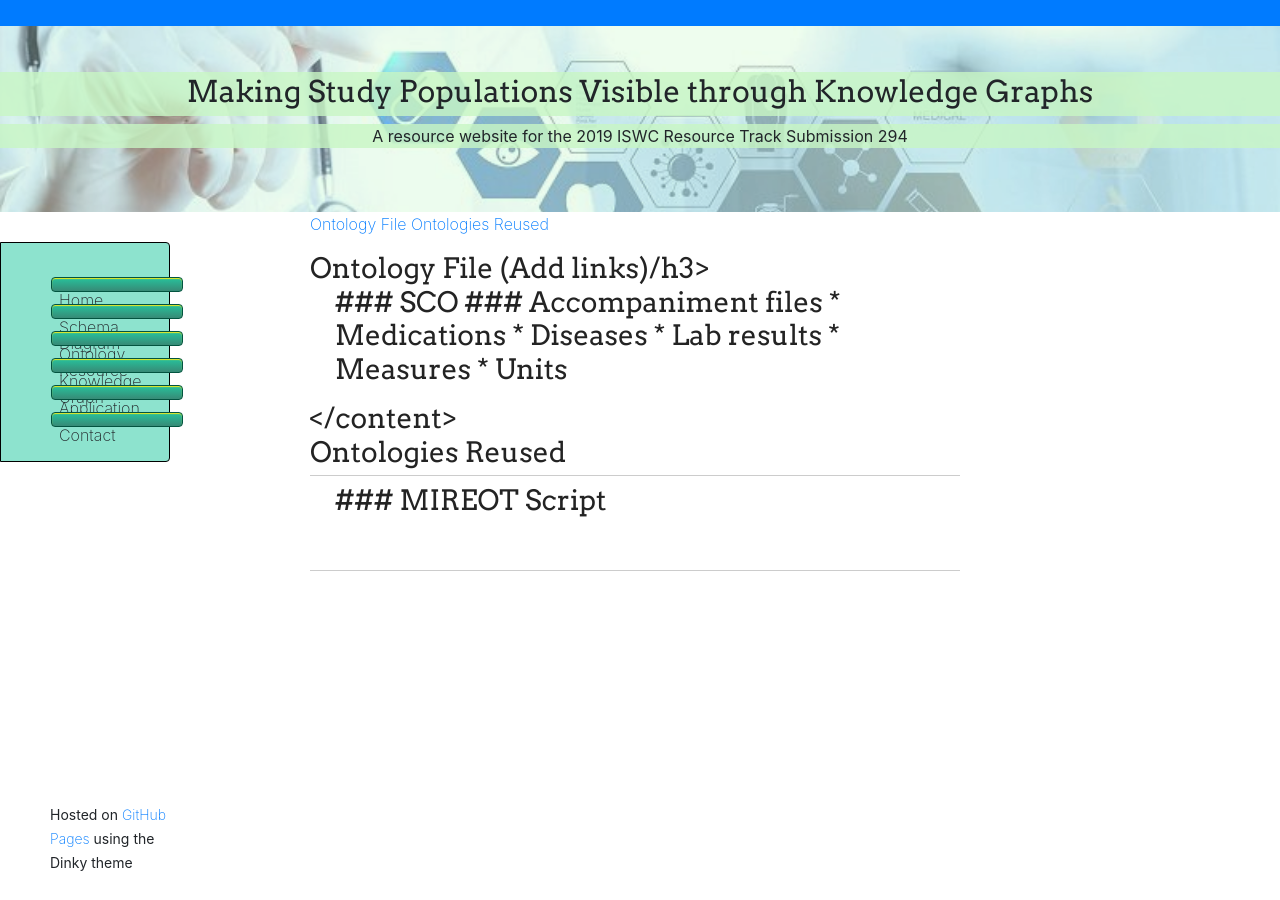
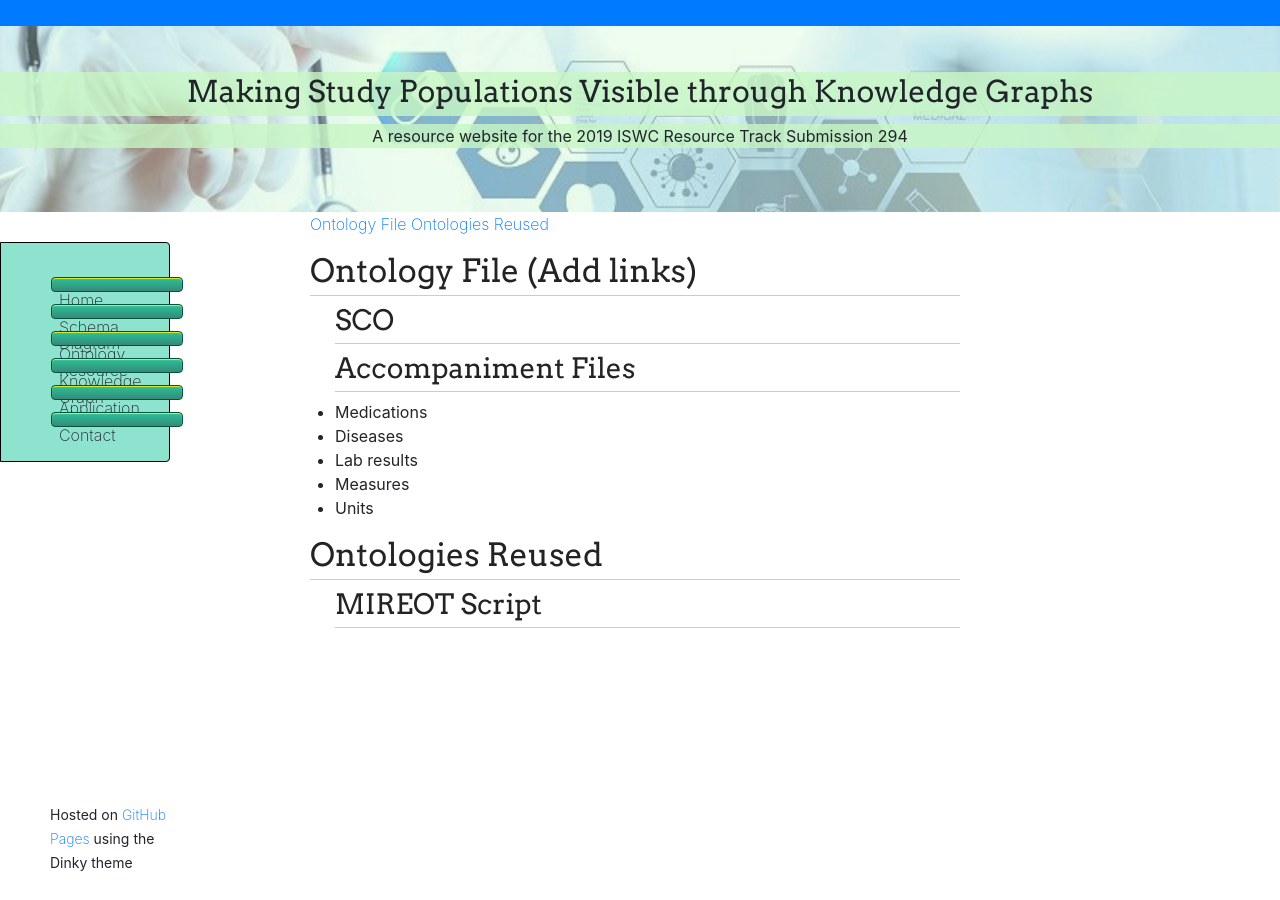
Before and after one commit to tetherless-world/study-cohort-ontology, a Jekyll site: the page built from ontology-resource.md, in a window 1280 px wide. Built offline with Jekyll 4.4.1, drawn with Linux system fonts in a browser that asks for light colours; nearby versions of some CDN libraries; our own code applies the rules of GitHub Pages for plain Markdown files; library files that are not in the unit come from our copies.

```diff
--- a/ontology-resource.md
+++ b/ontology-resource.md
@@ -2,15 +2,15 @@
 
 <article class="mb-5" id="ontologyfile">
 <content>
-<h3>Ontology File (Add links)/h3>
+<h2>Ontology File (Add links)</h2>
 <ul>
-### SCO
-### Accompaniment files
-* Medications
-* Diseases
-* Lab results
-* Measures
-* Units
+<h3> SCO </h3>
+<h3> Accompaniment Files </h3>
+<li> Medications</li>
+<li> Diseases</li>
+<li> Lab results</li>
+<li> Measures</li>
+<li> Units</li>
 
  </ul>
  </content>
@@ -18,8 +18,8 @@
 
  <article class="mb-5" id="ontologyreused">
 <content>
-<h3> Ontologies Reused</h3>
+<h2> Ontologies Reused</h2>
 <ul>
-   ### MIREOT Script
+   <h3> MIREOT Script </h3>
  </ul>
  </content>
```
